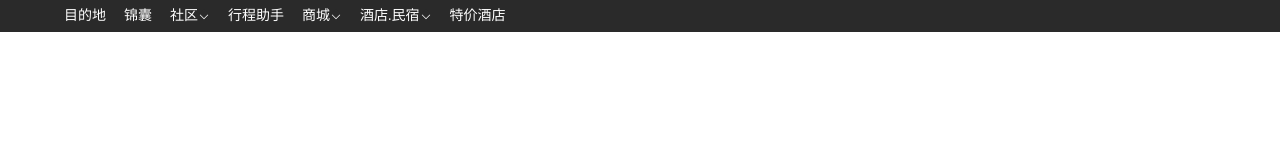
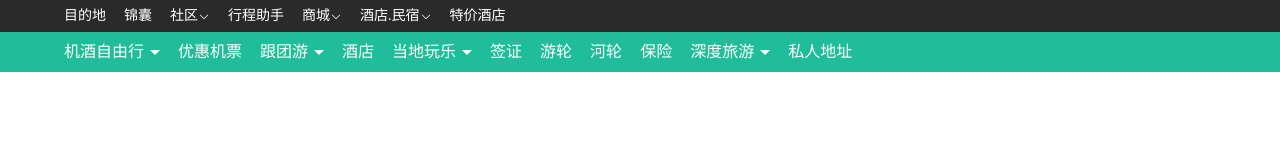
Before and after one commit to frontendmasterlh/xiaomuyou-pc, a plain HTML site: page index.html in a window 1280 px wide. Drawn offline with Linux system fonts and the light colour scheme; a web font is replaced by a local one.

Commit message:
主导航栏初步形成

```diff
--- a/css/css.scss
+++ b/css/css.scss
@@ -57,4 +57,40 @@
       }
     }
   }
+  .main-nav {
+    height: 40px;
+    background-color: #20bd9a;
+    ul {
+      > li {
+        float: left;
+        margin-right: 18px;
+        &.have-menu {
+          padding-right: 16px;
+          position: relative;
+          &::before {
+            content: "";
+            right: 0;
+            top: 18px;
+            // margin-top: -8px;
+            position: absolute;
+            width: 0;
+            height: 0;
+            border: 5px solid transparent;
+            border-top-color: white;
+            border-bottom: none;
+            transition: transform 0.4s ease 0s;
+            // background-color: gold;
+          }
+          &:hover::before {
+            transform: rotate(180deg);
+          }
+        }
+        a {
+          line-height: 40px;
+          color: white;
+          font-size: 16px;
+        }
+      }
+    }
+  }
 }
--- a/index.html
+++ b/index.html
@@ -45,6 +45,65 @@
           </nav>
         </div>
       </div>
+      <nav class="main-nav">
+          <div class="center-wrap">
+              <ul>
+                  <li class="have-menu">
+                    <a href="">机酒自由行</a>
+                  </li>
+              </ul>
+              <ul>
+                  <li>
+                    <a href="">优惠机票</a>
+                  </li>
+              </ul>
+              <ul>
+                  <li class="have-menu">
+                    <a href="">跟团游</a>
+                  </li>
+              </ul>
+              <ul>
+                  <li>
+                    <a href="">酒店</a>
+                  </li>
+              </ul>
+              <ul>
+                  <li class="have-menu">
+                    <a href="">当地玩乐</a>
+                  </li>
+              </ul>
+              <ul>
+                  <li>
+                    <a href="">签证</a>
+                  </li>
+              </ul>
+              <ul>
+                  <li>
+                    <a href="">游轮</a>
+                  </li>
+              </ul>
+              <ul>
+                  <li>
+                    <a href="">河轮</a>
+                  </li>
+              </ul>
+              <ul>
+                  <li>
+                    <a href="">保险</a>
+                  </li>
+              </ul>
+              <ul>
+                  <li class="have-menu">
+                    <a href="">深度旅游</a>
+                  </li>
+              </ul>
+              <ul>
+                  <li>
+                    <a href="">私人地址</a>
+                  </li>
+              </ul>
+          </div>
+      </nav>
     </header>
   </body>
 </html>
```
Also changed, not shown: css/css.css, 1 other file.
